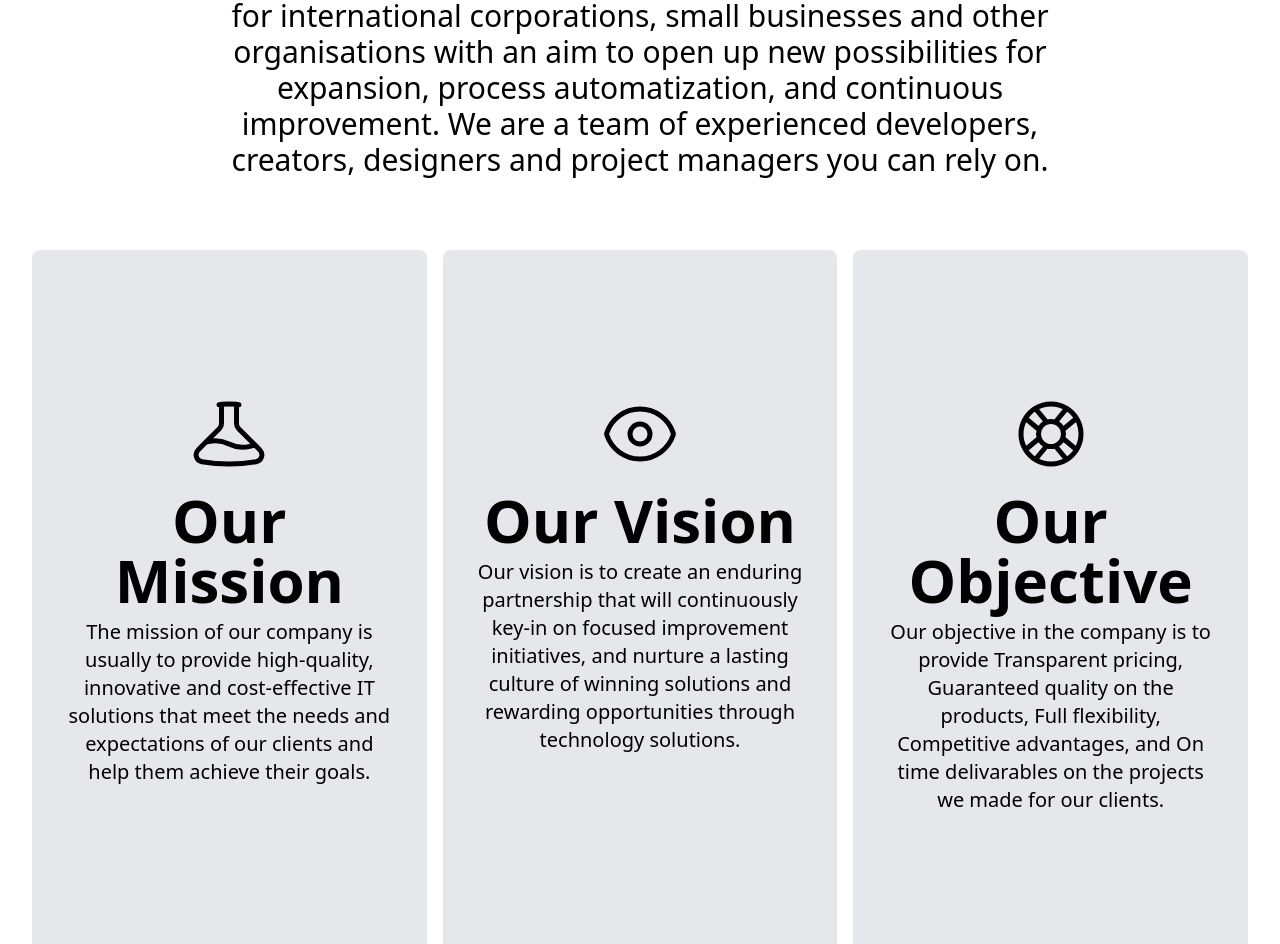
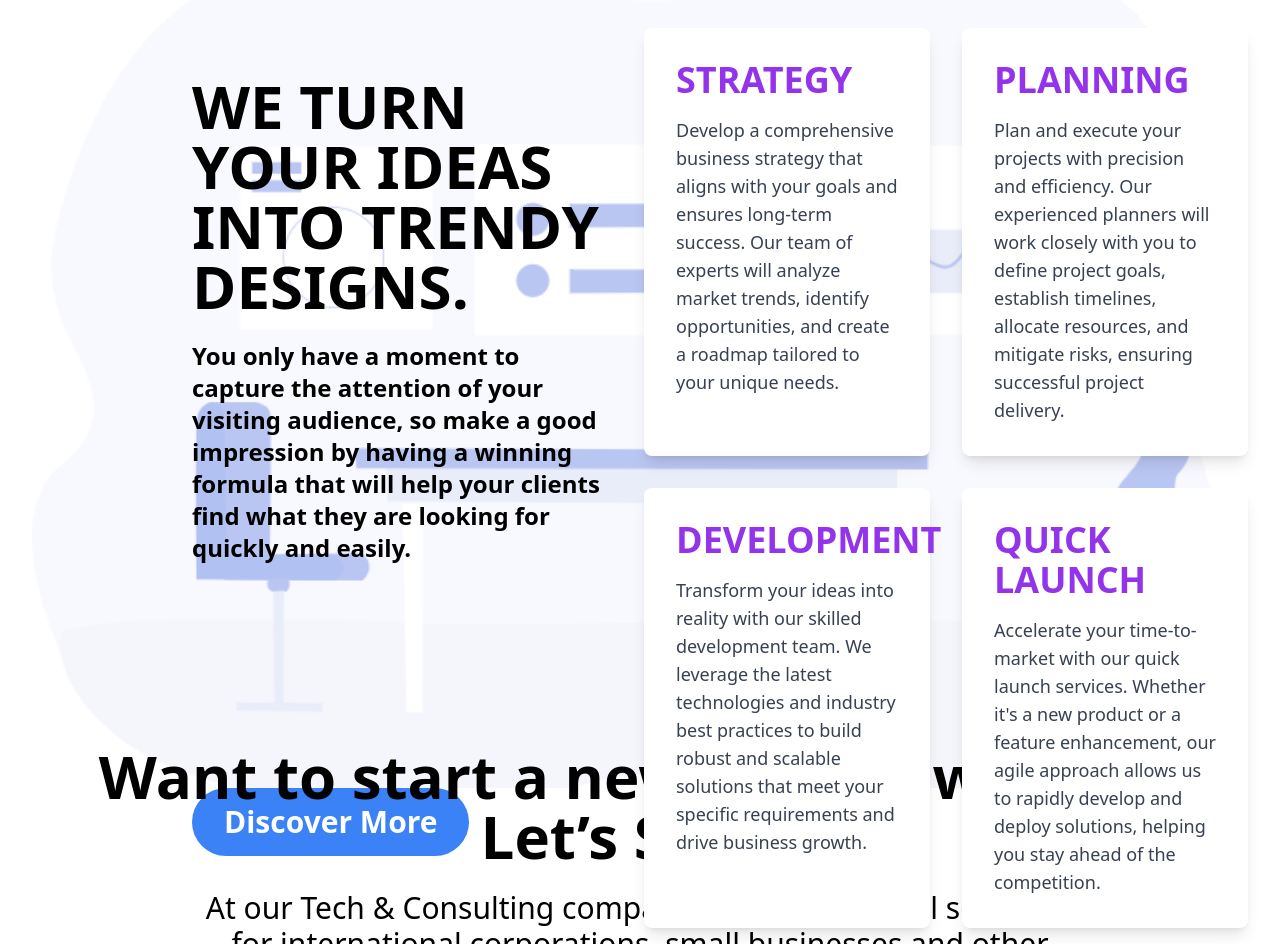
Before and after one commit to DagimAsnake/role-web, a Next.js app: page / in a window 1280 px wide. Shown: the part 1708-2652 px from the top of the page. Built offline with nearby package versions, Linux system fonts and the light colour scheme.

Commit message:
added homeTwoAndThree

```diff
--- a/components/Home/HomeOne.js
+++ b/components/Home/HomeOne.js
@@ -19,7 +19,7 @@ const HomeOne = () => {
                     Welcome to RoleTech & Consulting
                 </h1>
                 <Link href={'/contact'}>
-                    <button className="bg-blue-500 hover:bg-blue-600 text-white font-semibold px-8 py-4 mt-6 rounded-full">
+                    <button className="bg-blue-500 hover:bg-blue-600 text-3xl text-white font-semibold px-8 py-4 mt-20 rounded-full">
                         Contact Us
                     </button>
                 </Link>
--- /dev/null
+++ b/components/Home/HomeTwoAndThree.js
@@ -0,0 +1,59 @@
+import Link from 'next/link';
+
+const HomeTwoAndThree = () => {
+    return (
+        <div className="grid grid-cols-2 gap-2 h-screen items-center mb-32"
+            style={{
+                backgroundImage: 'url(/images/bg-2.png)',
+                backgroundSize: 'cover',
+                backgroundPosition: 'center',
+                flex: '1',
+            }}
+        >
+            <div className="mr-8 pl-40">
+                <h3 className="text-6xl font-bold mt-4 text-gradient">
+                    WE TURN YOUR IDEAS INTO TRENDY DESIGNS.
+                </h3>
+                <h1 className="text-2xl font-semibold text-gradient mt-6">
+                    You only have a moment to capture the attention of your visiting audience, so make a good impression by having a winning formula that will help your clients find what they are looking for quickly and easily.
+                </h1>
+                <Link href="/services">
+                    <button className="bg-blue-500 hover:bg-blue-600 text-3xl text-white font-semibold px-8 py-4 mt-56 rounded-full">
+                        Discover More
+                    </button>
+                </Link>
+            </div>
+            <div>
+                <div className="grid grid-cols-2 gap-8 mt-10">
+                    <div className="bg-white shadow-lg rounded-lg p-8 hover:bg-gray-100 transition duration-300 ease-in-out transform hover:scale-105 cursor-pointer">
+                        <h1 className="text-4xl font-bold text-purple-600 mb-4">STRATEGY</h1>
+                        <p className="text-lg text-gray-700">
+                            Develop a comprehensive business strategy that aligns with your goals and ensures long-term success. Our team of experts will analyze market trends, identify opportunities, and create a roadmap tailored to your unique needs.
+                        </p>
+                    </div>
+                    <div className="bg-white shadow-lg rounded-lg p-8 hover:bg-gray-100 transition duration-300 ease-in-out transform hover:scale-105 cursor-pointer">
+                        <h1 className="text-4xl font-bold text-purple-600 mb-4">PLANNING</h1>
+                        <p className="text-lg text-gray-700">
+                            Plan and execute your projects with precision and efficiency. Our experienced planners will work closely with you to define project goals, establish timelines, allocate resources, and mitigate risks, ensuring successful project delivery.
+                        </p>
+                    </div>
+                    <div className="bg-white shadow-lg rounded-lg p-8 hover:bg-gray-100 transition duration-300 ease-in-out transform hover:scale-105 cursor-pointer">
+                        <h1 className="text-4xl font-bold text-purple-600 mb-4">DEVELOPMENT</h1>
+                        <p className="text-lg text-gray-700">
+                            Transform your ideas into reality with our skilled development team. We leverage the latest technologies and industry best practices to build robust and scalable solutions that meet your specific requirements and drive business growth.
+                        </p>
+                    </div>
+                    <div className="bg-white shadow-lg rounded-lg p-8 hover:bg-gray-100 transition duration-300 ease-in-out transform hover:scale-105 cursor-pointer">
+                        <h1 className="text-4xl font-bold text-purple-600 mb-4">QUICK LAUNCH</h1>
+                        <p className="text-lg text-gray-700">
+                            Accelerate your time-to-market with our quick launch services. Whether it's a new product or a feature enhancement, our agile approach allows us to rapidly develop and deploy solutions, helping you stay ahead of the competition.
+                        </p>
+                    </div>
+                </div>
+
+            </div>
+        </div>
+    );
+};
+
+export default HomeTwoAndThree;
--- a/pages/index.js
+++ b/pages/index.js
@@ -2,12 +2,14 @@ import HomeOne from "../components/Home/HomeOne"
 import HomeTwo from "../components/Home/HomeTwo"
 import HomeThree from "../components/Home/HomeThree"
 import HomeFour from '../components/Home/HomeFour'
+import HomeTwoAndThree from "../components/Home/HomeTwoAndThree"
 
 export default function Home() {
   return (
     <>
       <HomeOne />
       <HomeTwo />
+      <HomeTwoAndThree />
       <HomeThree />
       <HomeFour />
     </>
```
Also changed, not shown: public/images/bg-2.png (added).
